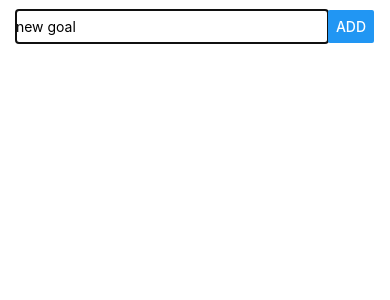
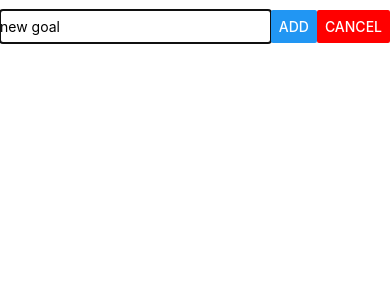
Before and after one commit to danzjamz/rn-goals-app, a React Native app: screen / in a window 390 px wide. Both pictures are taken after a click on the button "ADD NEW GOAL". Shown: the top 300 px of the page. Built offline with nearby package versions, Linux system fonts and the light colour scheme.

Commit message:
added cancel to add modal

```diff
--- a/App.js
+++ b/App.js
@@ -10,6 +10,11 @@ export default function App() {
 
   const onAddGoal = (newGoal) => {
     setGoals(goals => [...goals, { key: Math.random().toString(), value: newGoal}]);
+    setIsAddOpen(false);
+  }
+
+  const onCancelAdd = () => {
+    setIsAddOpen(false);
   }
 
   const onDeleteGoal = (goalKey) => {
@@ -22,7 +27,7 @@ export default function App() {
   return (
     <View style={styles.container}>
       <Button title='Add New Goal' onPress={ () => setIsAddOpen(!isAddOpen) } />
-      <GoalInput visible={isAddOpen} addGoal={ onAddGoal } />
+      <GoalInput visible={isAddOpen} addGoal={ onAddGoal } onCancel={onCancelAdd} />
       <FlatList
         contentContainerStyle={styles.listWrapper}
         data={goals}
@@ -66,9 +71,5 @@ const styles = StyleSheet.create({
     backgroundColor: '#ccc',
     borderColor: 'black',
     borderWidth: 1
-  },
-  btn: {
-    backgroundColor: '#628c0d',
-    fontWeight: 600
   }
 });
--- a/components/goalInput.js
+++ b/components/goalInput.js
@@ -1,12 +1,16 @@
 import React, { useState } from 'react';
 import { StyleSheet, Text, View, TextInput, Button, Modal } from 'react-native';
 
-export default function GoalInput({ addGoal, visible }) {
+export default function GoalInput({ addGoal, visible, onCancel }) {
   const [newGoal, setNewGoal] = useState('');
 
   const onAddGoal =() => {
     addGoal(newGoal);
     setNewGoal('');
+  }
+  const onCancelGoal =() => {
+    setNewGoal('');
+    onCancel(newGoal);
   }
 
   return (
@@ -19,6 +23,7 @@ export default function GoalInput({ addGoal, visible }) {
                 onChangeText={ (text) => setNewGoal(text)}
             />
             <Button title='ADD' style={styles.btn} onPress={ onAddGoal } />
+            <Button title='Cancel' style={styles.btn} onPress={ onCancelGoal } color='red' />
         </View>
     </Modal>
   );
```
